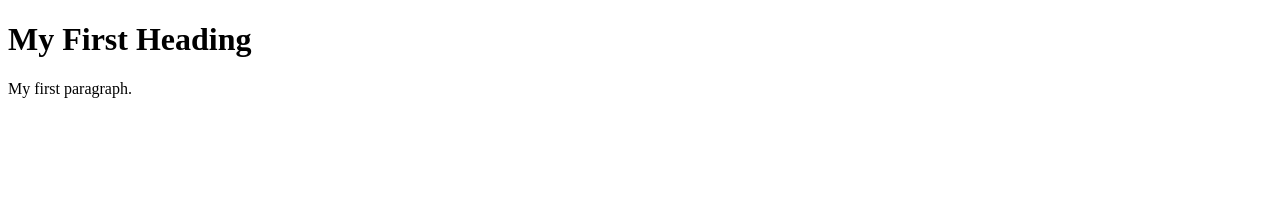
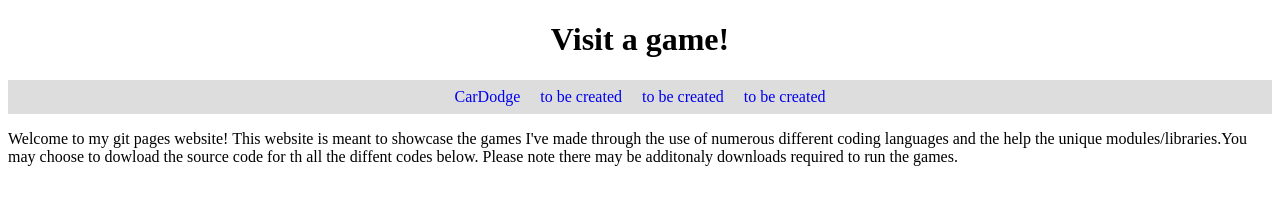
Before and after one commit to ArvindDhaliwal/GameViewer, a plain HTML site: page index.html in a window 1280 px wide. Drawn offline with Linux system fonts and the light colour scheme.

Commit message:
adding numerous files

```diff
--- a/index.html
+++ b/index.html
@@ -1,12 +1,27 @@
 <!DOCTYPE html>
 <html>
+
 <head>
-<title>Page Title</title>
+    <link rel="stylesheet" href="style.css">
+    <title>Game Cluster</title>
 </head>
+
 <body>
 
-<h1>My First Heading</h1>
-<p>My first paragraph.</p>
+    <h1 id="centermain">Visit a game!</h1>
+    <ul>
+        <li> <a href="CarDoge.html">CarDodge</a></li>
+        <li> <a href="index.html">to be created</a></li>
+        <li> <a href="index.html">to be created</a></li>
+        <li> <a href="index.html">to be created</a></li>
+
+    </ul>
+
+    <p>Welcome to my git pages website! This website is meant to showcase the games I've made through the use of
+        numerous different coding languages and the help the unique modules/libraries.You may choose to dowload the source code for th
+    all the diffent codes below. Please note there may be additonaly downloads required to run the games.</p>
+
 
 </body>
+
 </html>
--- /dev/null
+++ b/style.css
@@ -0,0 +1,34 @@
+ul {
+  list-style-type: none;
+  margin: 0;
+  padding: 0;
+  /* overflow: hidden; */
+  text-align: center;
+  background-color: #dddddd;
+}
+
+li {
+
+  display:inline-block;
+  margin: 0;
+}
+
+li a {
+  display: block;
+  padding: 8px;
+
+}
+  #centermain {
+    font: "Times New Roman", Times, serif;
+    text-align: center;
+    color: black;
+
+  }
+
+a{
+  text-decoration: none;
+}
+  /* mouse over link */
+a:hover {
+  color: yellowgreen;
+}
```
Also changed, not shown: CarDoge.html (added, +15 -0 lines), Events.js (added, +11 -0 lines), mainpage.html (deleted, +0 -12 lines), A.png (added), B.png (added), C.png (added), 2 other files.
